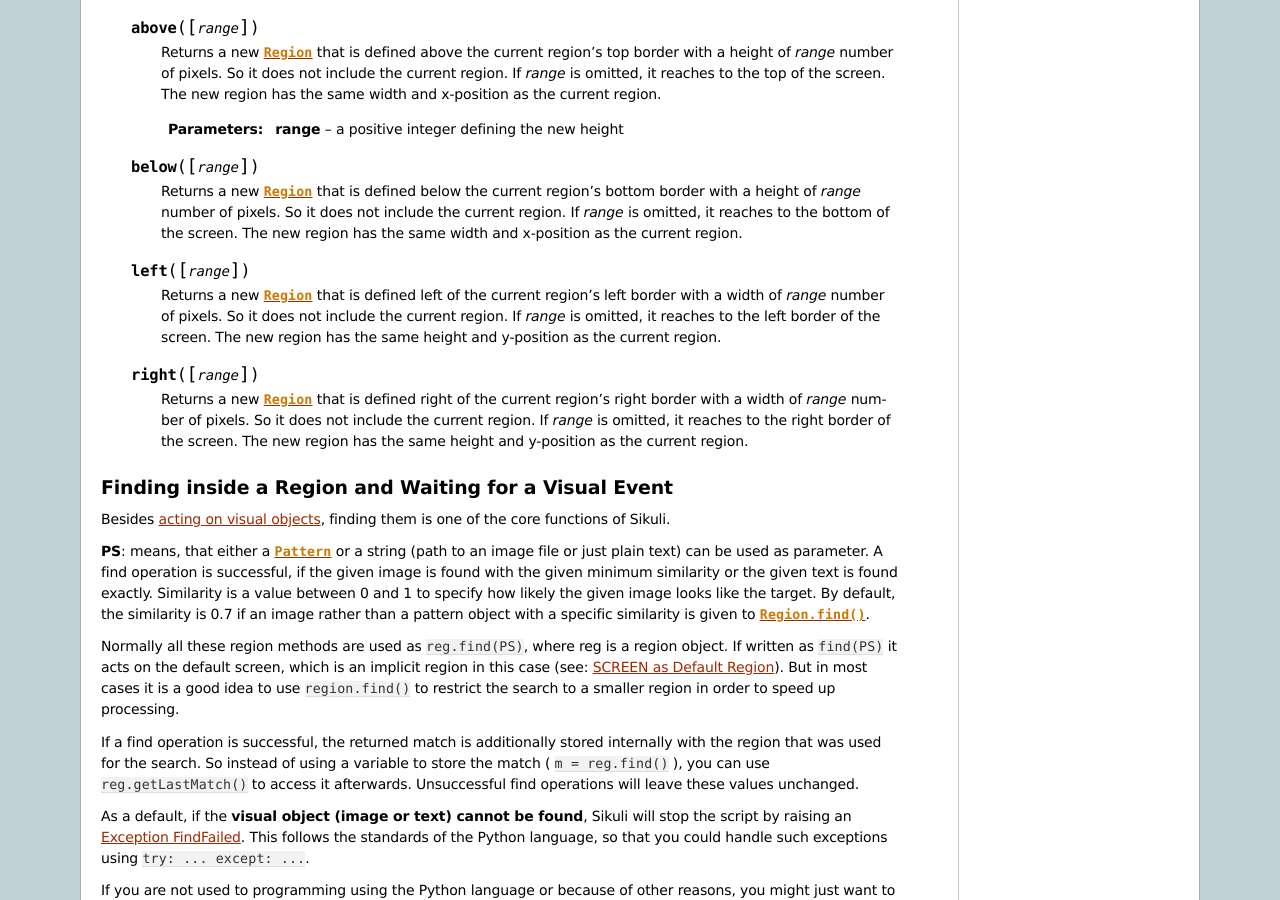
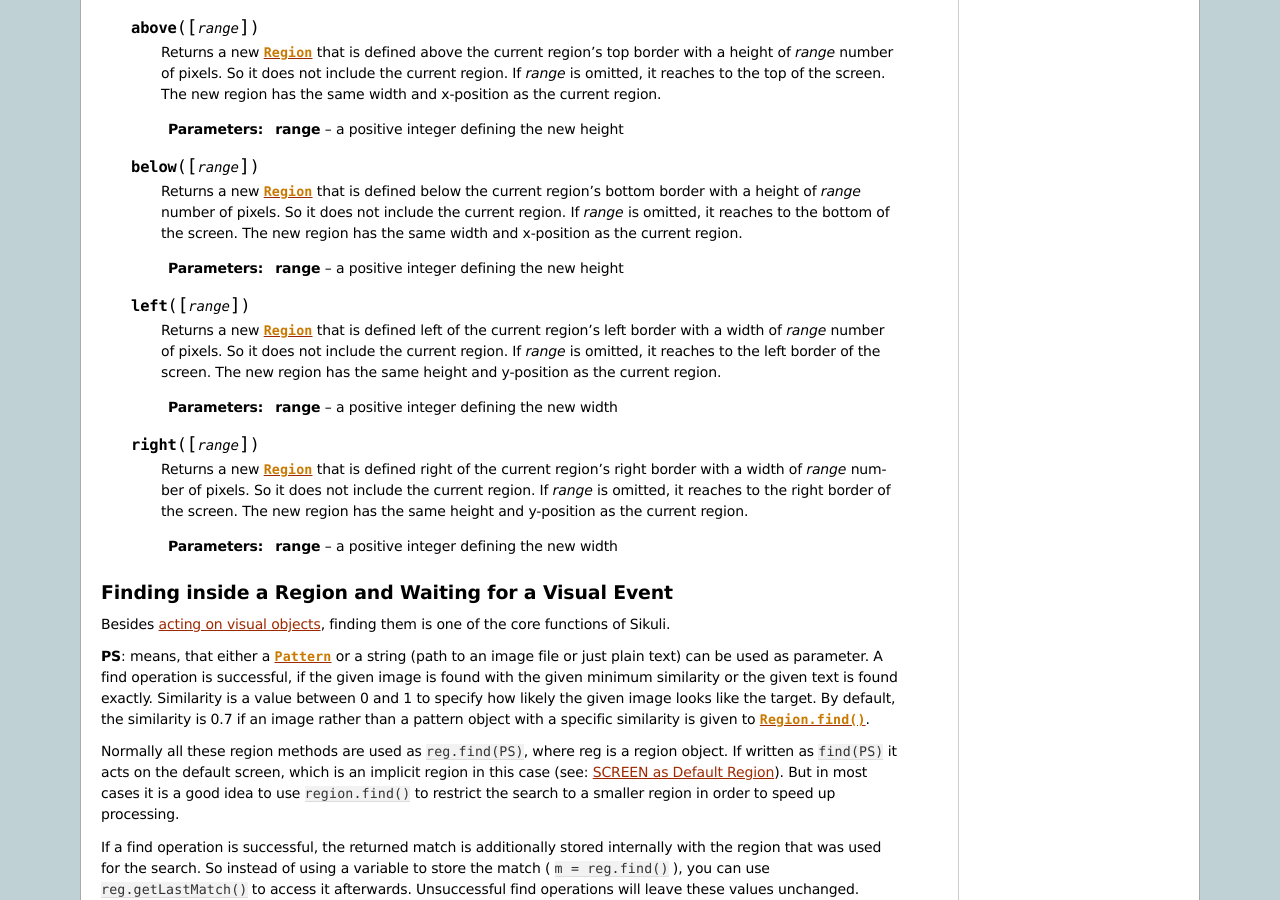
Before and after one commit to sikuli/sikuli, a Sphinx documentation site: the page built from docs/source/region.rst, in a window 1280 px wide and 900 px high, scrolled down 4737 px. Built offline with Sphinx 7.4.7, drawn with Linux system fonts in a browser that asks for light colours.

Commit message:
region spatial operators correction corrected

```diff
--- a/docs/source/region.rst
+++ b/docs/source/region.rst
@@ -307,6 +307,8 @@ screen that contains the given region.
 		of the screen. The new region has the same width and x-position as the
 		current region.
 
+		:param range: a positive integer defining the new height
+
 	.. py:method:: left([range])
 
 		Returns a new :py:class:`Region` that is defined left of the current region's
@@ -316,6 +318,8 @@ screen that contains the given region.
 		of the screen. The new region has the same height and y-position as the
 		current region.
 
+		:param range: a positive integer defining the new width
+
 	.. py:method:: right([range])
 
 		Returns a new :py:class:`Region` that is defined right of the current region's
@@ -324,6 +328,8 @@ screen that contains the given region.
 		If *range* is omitted, it reaches to the right border
 		of the screen. The new region has the same height and y-position as the
 		current region.
+
+		:param range: a positive integer defining the new width
 
 .. _FindinginsideaRegionandWaitingforaVisualEvent:
 
```
